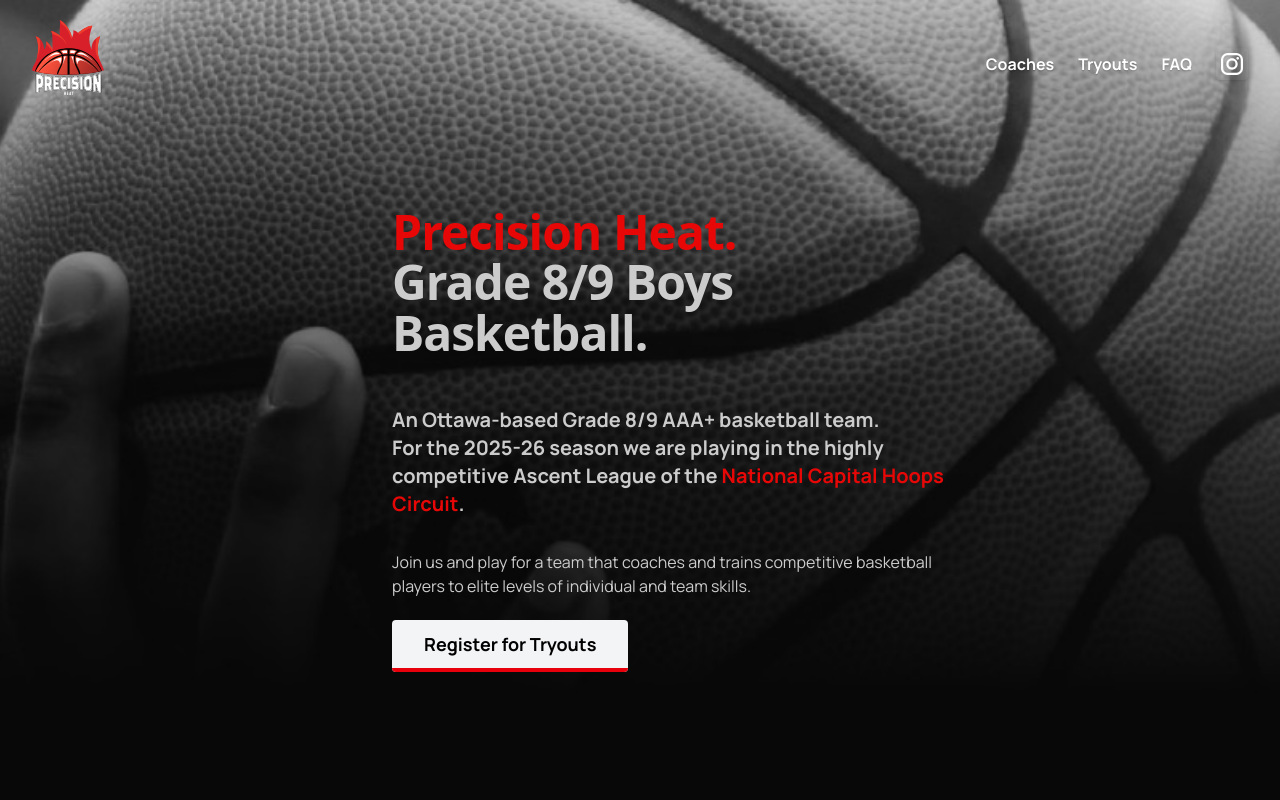
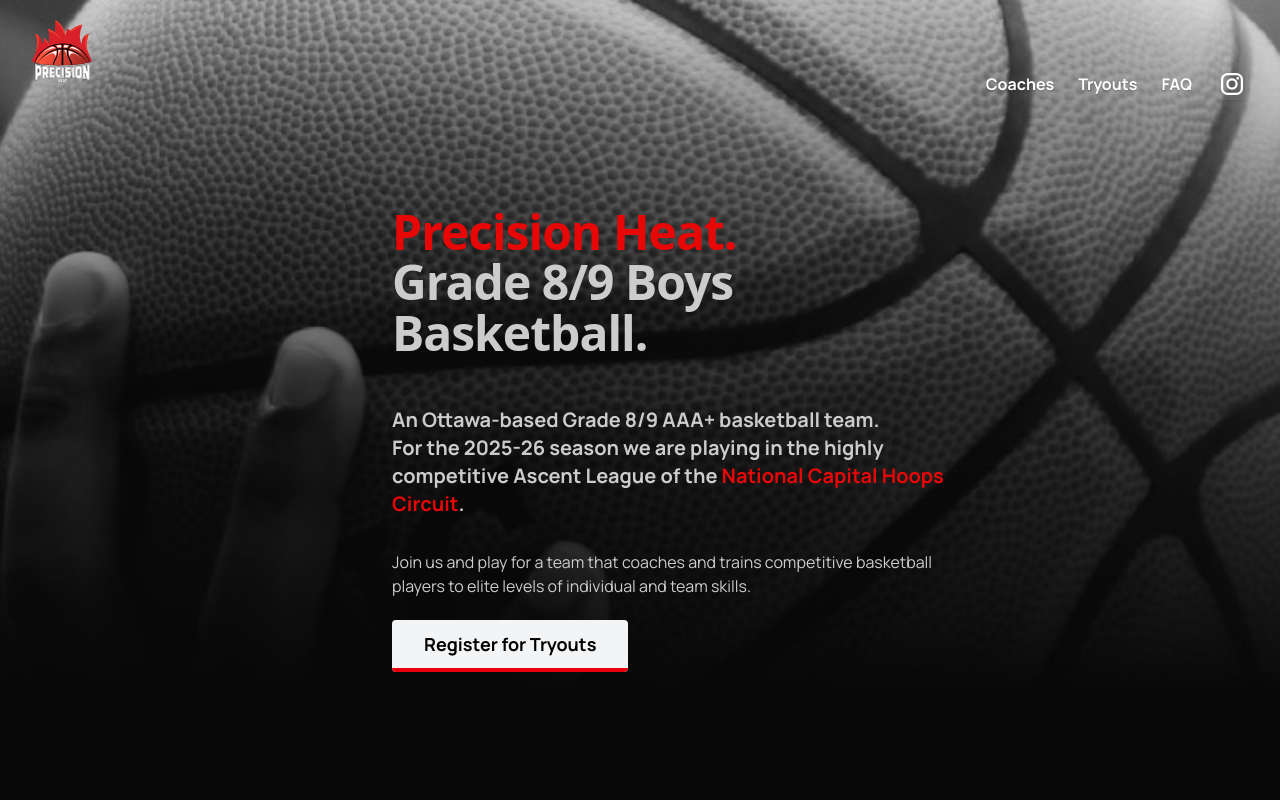
Before and after one commit to heyfarai/tryouts-next, a Next.js app: page / in a window 1280 px wide. Shown: the top 800 px of the page. Built offline with nearby package versions, Linux system fonts and the light colour scheme; no server answers; a web font is replaced by a local one.

Commit message:
padded topnav

```diff
--- a/src/app/components/TopNav.tsx
+++ b/src/app/components/TopNav.tsx
@@ -7,7 +7,7 @@ import { SignedIn, SignedOut, SignInButton } from "@clerk/nextjs";
 
 const TopNav: React.FC = () => {
   return (
-    <header className="absolute top-0 z-50 w-full py-7">
+    <header className="absolute top-0 z-50 w-full py-12">
       <nav className="relative w-full flex flex-wrap justify-between px-6 md:px-6 lg:px-8 mx-auto h-[72px]">
         {/* Logo */}
         <Link
@@ -18,8 +18,8 @@ const TopNav: React.FC = () => {
           <Image
             src="/precision-logo.svg"
             alt="Precision Heat Logo"
-            width={72}
-            height={72}
+            width={60}
+            height={60}
           />
         </Link>
         {/* End Logo */}
```
